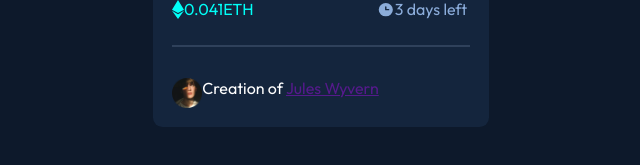
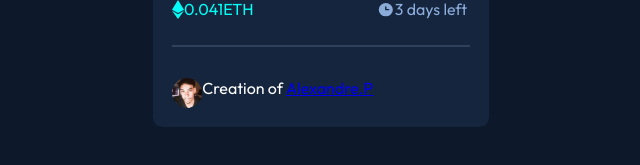
Before and after one commit to aleep98/PagNFT, a plain HTML site: page index.html in a window 1280 px wide. Shown: the part 569-734 px from the top of the page, without its empty margins (319-959 px from the left). Drawn offline with Linux system fonts and the light colour scheme.

Commit message:
Pagina de Cartão NFT

```diff
--- a/css/style.css
+++ b/css/style.css
@@ -94,4 +94,5 @@ body{
 .profile img{
     height: 30px;
     width: 30px;
+    border-radius: 75px;
 }
--- a/index.html
+++ b/index.html
@@ -31,8 +31,8 @@
       </div>
       <hr />
       <div class="profile">
-        <img src="img/image-avatar.png" />
-        <p class="profile-name">Creation of <a href="">Jules Wyvern</a></p>
+        <img src="img/eu.jpeg" />
+        <p class="profile-name">Creation of <a href="https://github.com/aleep98">Alexandre.P</a></p>
       </div>
     </div>
   </body>
```
Also changed, not shown: img/eu.jpeg (added).
